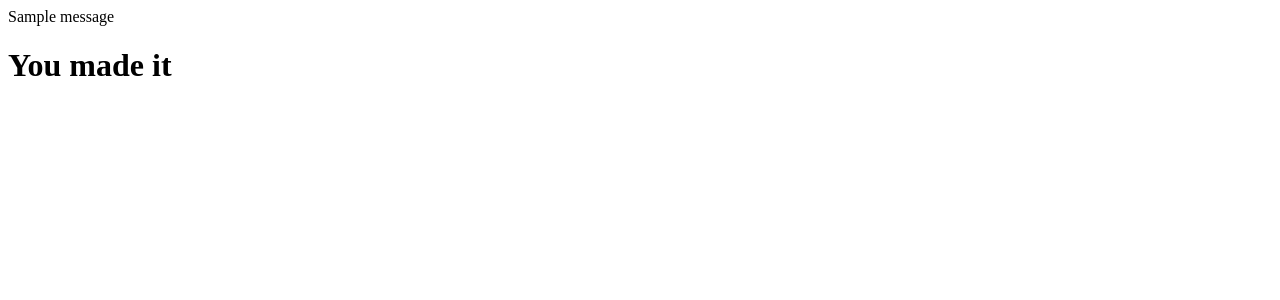
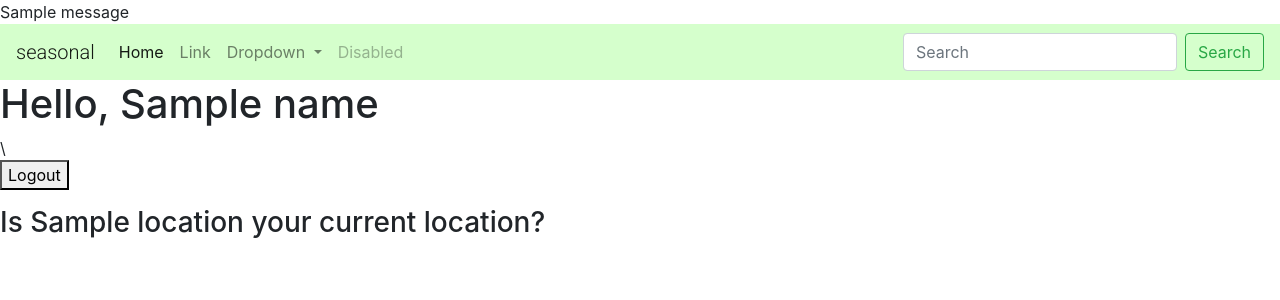
Before and after one commit to dschne27/seasonal, a Python web app: template templates/home.html in a window 1280 px wide. Shown: the top 300 px of the page. Run offline with Jinja, Linux system fonts and the light colour scheme; the template is opened without the code that fills it: most values are stand-ins (such as "Sample title", 1, 10 or a date in 2020); one stand-in notice (Sample message) is shown.

Commit message:
added ip-based location

```diff
--- a/__init__.py
+++ b/__init__.py
@@ -28,6 +28,7 @@ def create_app():
     login_manager = LoginManager()
     # login_manager.session_protection = "strong"
     login_manager.login_view = "auth.login"
+    # login_manager.refresh_view()
     login_manager.init_app(app)
     # login_manager.login_message_category = "info"
 
@@ -35,4 +36,5 @@ def create_app():
     def load_user(user_id):
         return User.query.get(user_id)
 
+
     return app
--- a/auth.py
+++ b/auth.py
@@ -52,7 +52,7 @@ def signup_post():
     user = User.query.filter_by(email=email).first()
 
     if user:
-        flash("You already have an account with this email!")
+        flash(u"You already have an account with this email!")
         return redirect(url_for('auth.login'))
     else:
         reg_user = User(name = form['name'], email=form['email'], password_hash=generate_password_hash(form["password_hash"]))
@@ -68,5 +68,8 @@ def sign_up():
     return render_template('registration.html', form=form)
 
 @auth.route('/logout')
+@login_required
 def logout():
+    logout_user()
+    flash("Logged out successfully!")
     return redirect(url_for('main.index'))
--- a/templates/home.html
+++ b/templates/home.html
@@ -2,4 +2,20 @@
     {{message}}
 {% endfor %}
 
-<h1>You made it</h1>
+{% extends "navbar.html" %}
+
+{% block content %}
+
+    <div>
+        <h1>Hello, {{ name }}</h1>\
+        <form action="{{ url_for('auth.logout') }}">
+            <button>Logout</button>
+        </form>
+
+    </div>
+
+    <h3>
+        Is {{ location }} your current location?
+    </h3>
+
+{% endblock %}
--- /dev/null
+++ b/templates/navbar.html
@@ -0,0 +1,68 @@
+<!doctype html>
+<html lang="en">
+  <head>
+    <!-- Required meta tags -->
+    <meta charset="utf-8">
+    <meta name="viewport" content="width=device-width, initial-scale=1, shrink-to-fit=no">
+
+    <!-- Bootstrap CSS -->
+    <link rel="stylesheet" href="https://cdn.jsdelivr.net/npm/bootstrap@4.1.3/dist/css/bootstrap.min.css" integrity="sha384-MCw98/SFnGE8fJT3GXwEOngsV7Zt27NXFoaoApmYm81iuXoPkFOJwJ8ERdknLPMO" crossorigin="anonymous">
+
+    <title>Hello, world!</title>
+  </head>
+  <body>
+
+    <nav class="navbar navbar-expand-lg navbar-light" style="background-color: #d5ffcc;">
+        <a class="navbar-brand" href="#">seasonal</a>
+        <button class="navbar-toggler" type="button" data-toggle="collapse" data-target="#navbarSupportedContent" aria-controls="navbarSupportedContent" aria-expanded="false" aria-label="Toggle navigation">
+          <span class="navbar-toggler-icon"></span>
+        </button>
+
+        <div class="collapse navbar-collapse" id="navbarSupportedContent">
+          <ul class="navbar-nav mr-auto">
+            <li class="nav-item active">
+              <a class="nav-link" href="#">Home <span class="sr-only">(current)</span></a>
+            </li>
+            <li class="nav-item">
+              <a class="nav-link" href="#">Link</a>
+            </li>
+            {% if current_user.is_authenticated %}
+            <li class="nav-item">
+                <a class="nav-link" href="{{ url_for('auth.logout') }}">Logout</a>
+              </li>
+            {% endif %}
+            <li class="nav-item dropdown">
+              <a class="nav-link dropdown-toggle" href="#" id="navbarDropdown" role="button" data-toggle="dropdown" aria-haspopup="true" aria-expanded="false">
+                Dropdown
+              </a>
+              <div class="dropdown-menu" aria-labelledby="navbarDropdown">
+                <a class="dropdown-item" href="#">Action</a>
+                <a class="dropdown-item" href="#">Another action</a>
+                <div class="dropdown-divider"></div>
+                <a class="dropdown-item" href="#">Something else here</a>
+              </div>
+            </li>
+            <li class="nav-item">
+              <a class="nav-link disabled" href="#">Disabled</a>
+            </li>
+          </ul>
+          <form class="form-inline my-2 my-lg-0">
+            <input class="form-control mr-sm-2" type="search" placeholder="Search" aria-label="Search">
+            <button class="btn btn-outline-success my-2 my-sm-0" type="submit">Search</button>
+          </form>
+        </div>
+      </nav>
+      {% block content %}
+      {% endblock %}
+
+  </body>
+</html>
+
+
+<style>
+    @import url('https://fonts.googleapis.com/css2?family=Roboto:wght@300&display=swap');
+
+    .navbar-brand {
+        font-family: 'Roboto', sans-serif;
+    }
+</style>
```
Also changed, not shown: main.py (+30 -8 lines), models/user.py (+8 -0 lines), templates/index.html (+8 -3 lines).
